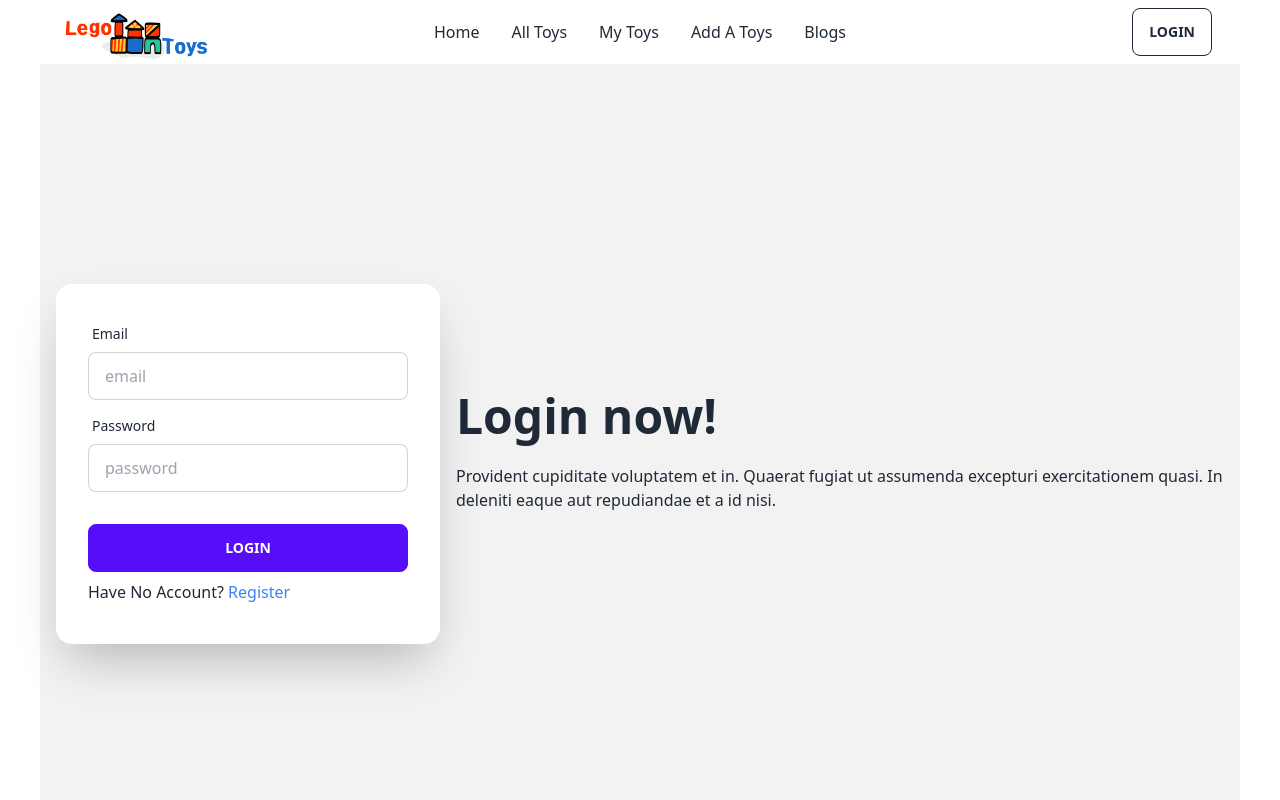
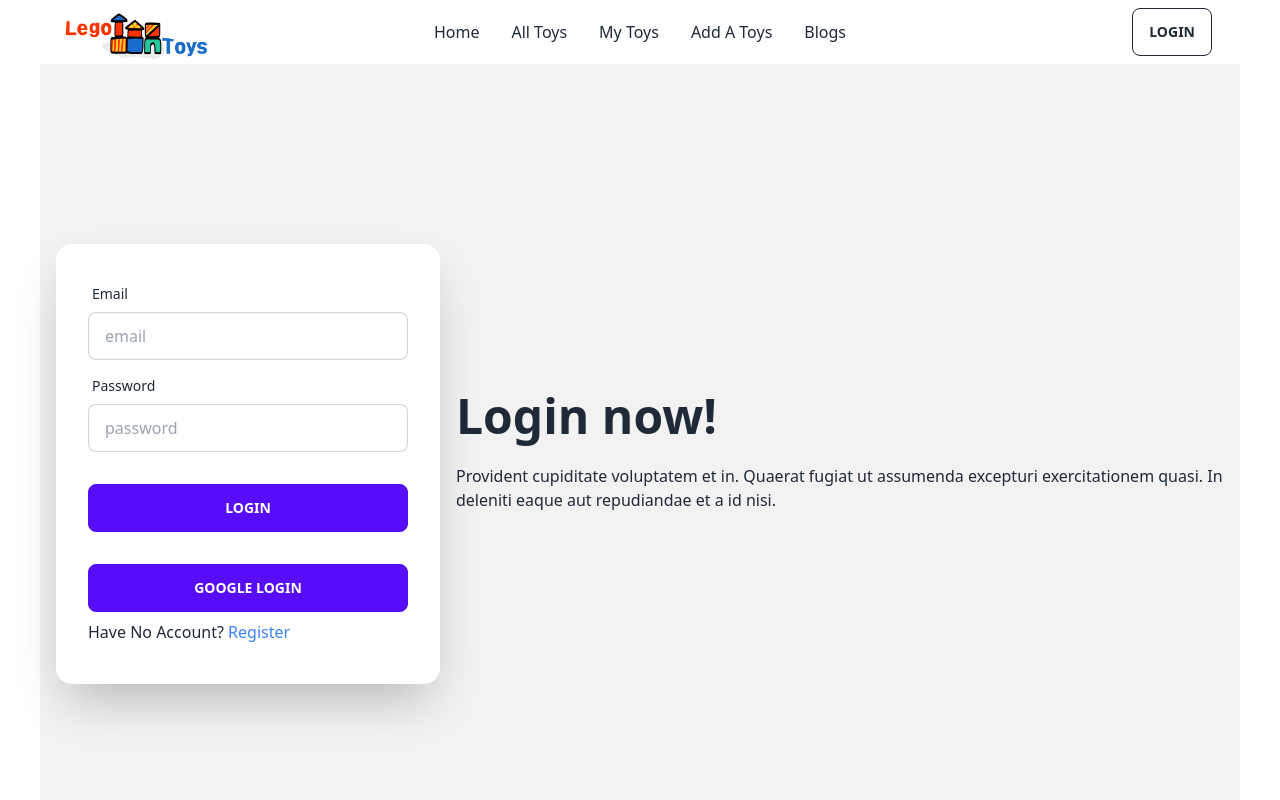
Before and after one commit to azammunna0221/lego-market-client, a React (Vite) app: page /login in a window 1280 px wide. Shown: the top 800 px of the page. Built offline with nearby package versions, Linux system fonts and the light colour scheme; no server answers.

Commit message:
signin resolved

```diff
--- a/src/Pages/Login/Login.jsx
+++ b/src/Pages/Login/Login.jsx
@@ -6,7 +6,7 @@ import { AuthContext } from "../../provider/AuthProvider";
 const Login = () => {
 
     const [error, setError] = useState(null);
-    const { login } = useContext(AuthContext);
+    const { login, googleUser } = useContext(AuthContext);
     const navigate = useNavigate();
     const location = useLocation();
     //console.log(location);
@@ -32,7 +32,17 @@ const Login = () => {
             console.log(error.message);
             setError(error.message);
         })
-
+    }
+    const handleGoogleLogin = () =>{
+        googleUser()
+        .then(result => {
+            const loggedUser = result.user;
+            console.log(loggedUser);
+        })
+        .catch(error =>{
+            console.log(error.message);
+            setError(error.message);
+        })
     }
 
 
@@ -62,6 +72,9 @@ const Login = () => {
                                 <div className="form-control mt-6">
                                     <button type="submit" className="btn btn-primary">Login</button>
                                 </div>
+                                <div className="form-control mt-6">
+                                    <button onClick={handleGoogleLogin} className="btn btn-primary">Google Login</button>
+                                </div>
                                 <div>
                                     <p>Have No Account? <Link className=" text-blue-500" to="/register">Register</Link> </p>
                                 </div>
--- a/src/Pages/Shared/Navbar.jsx
+++ b/src/Pages/Shared/Navbar.jsx
@@ -1,4 +1,3 @@
-import userPic from "../../../images/user.jpg"
 import logo from "../../../images/Lego.png"
 import { Link } from "react-router-dom";
 import { useContext } from "react";
@@ -59,7 +58,7 @@ const Navbar = () => {
                         user &&
                         <div className="avatar online">
                             <div className=" w-10 rounded-full">
-                                <img src={userPic} />
+                                <img src={user.photoURL} />
                             </div>
                         </div>}
                 </div>
--- a/src/provider/AuthProvider.jsx
+++ b/src/provider/AuthProvider.jsx
@@ -1,15 +1,22 @@
 import { createContext, useEffect, useState } from "react";
-import { createUserWithEmailAndPassword, getAuth, onAuthStateChanged, signInWithEmailAndPassword, signOut } from "firebase/auth";
+import { GoogleAuthProvider, createUserWithEmailAndPassword, getAuth, onAuthStateChanged, signInWithEmailAndPassword, signInWithPopup, signOut } from "firebase/auth";
 import app from "../firebase/firebase.config";
 
 
 export const AuthContext = createContext(null);
 
 const auth = getAuth(app);
+const provider = new GoogleAuthProvider();
+
 
 const AuthProvider = ({children}) => {
     const [user, setUser] = useState(null);
     const [loading, setLoading] = useState(true);
+
+    //google
+    const googleUser = () => {
+        return signInWithPopup(auth, provider);
+    }
 
     //create user
     const createUser = (email, password) => {
@@ -41,6 +48,7 @@ const AuthProvider = ({children}) => {
 const authInfo = {
     user,
     loading,
+    googleUser,
     createUser,
     login,
     logOut
```
